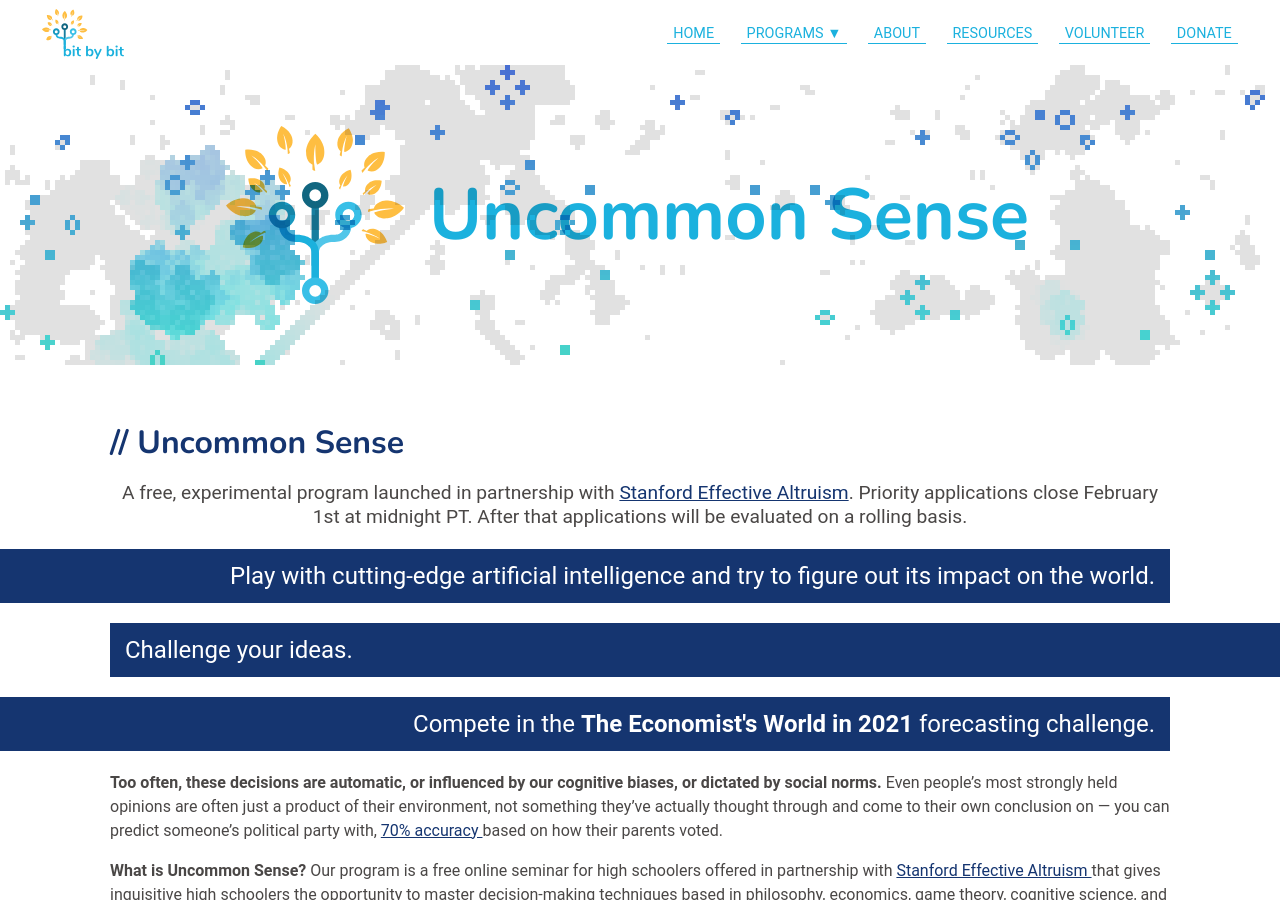
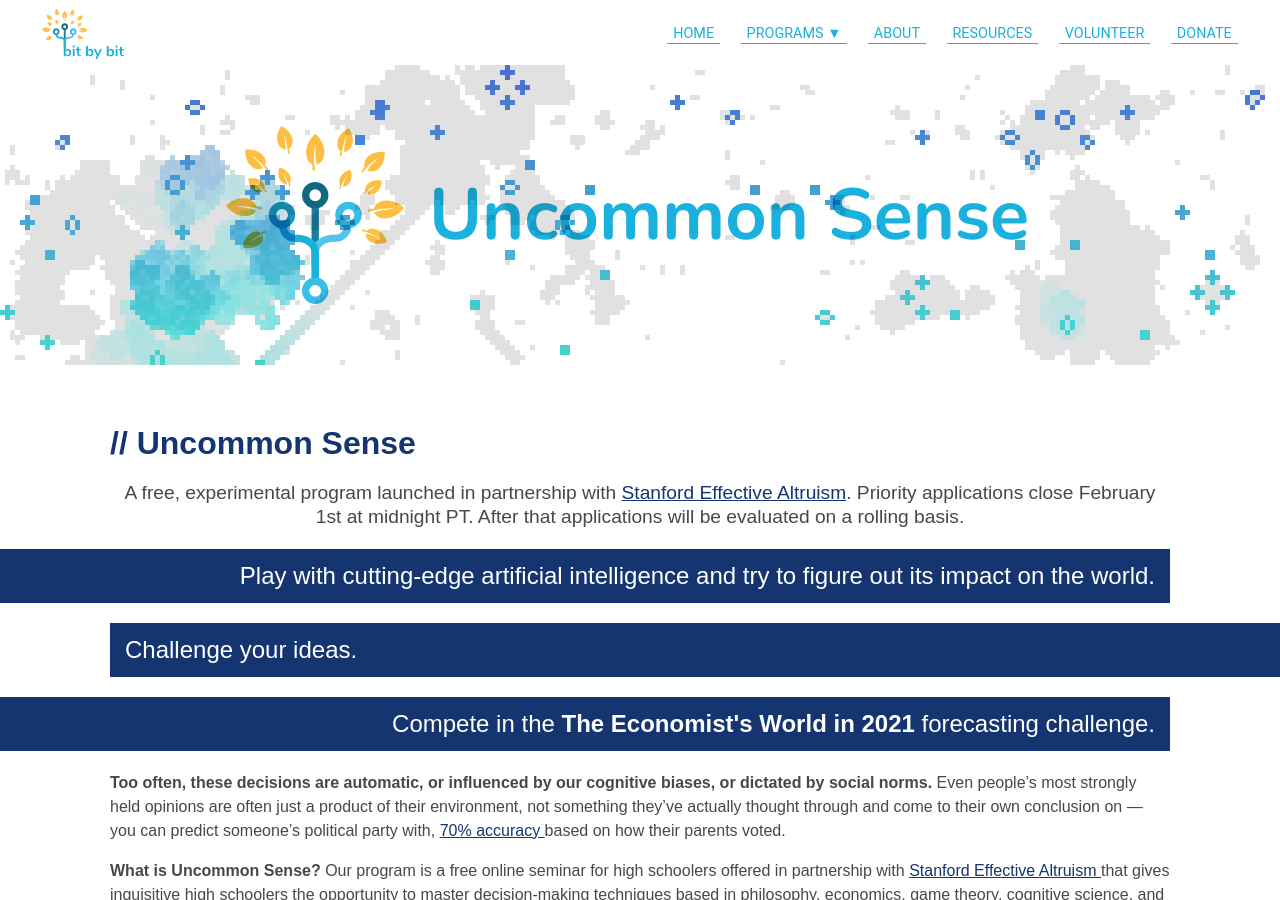
Before and after one commit to bit-by-bit-coding/bxb-website, a Jekyll site: the page built from uncommonsense.html, in a window 1280 px wide and 900 px high. Built offline with Jekyll 4.4.1, drawn with Linux system fonts in a browser that asks for light colours; nearby versions of some CDN libraries; some web fonts are replaced.

Commit message:
add US style things to programsdetails.css
moved US style stuff onto this css file so it doesn't show up on the volunteer page

```diff
--- a/styles/programdetails.scss
+++ b/styles/programdetails.scss
@@ -11,6 +11,15 @@
 
 #no-below{
   margin-bottom: 0;
+}
+
+#uncommonsense {
+  * {
+      font-family: 'Duru Sans', sans-serif;
+  }
+  button {
+      background: $dark;
+  }
 }
 
 /// staggard bars ///
```
